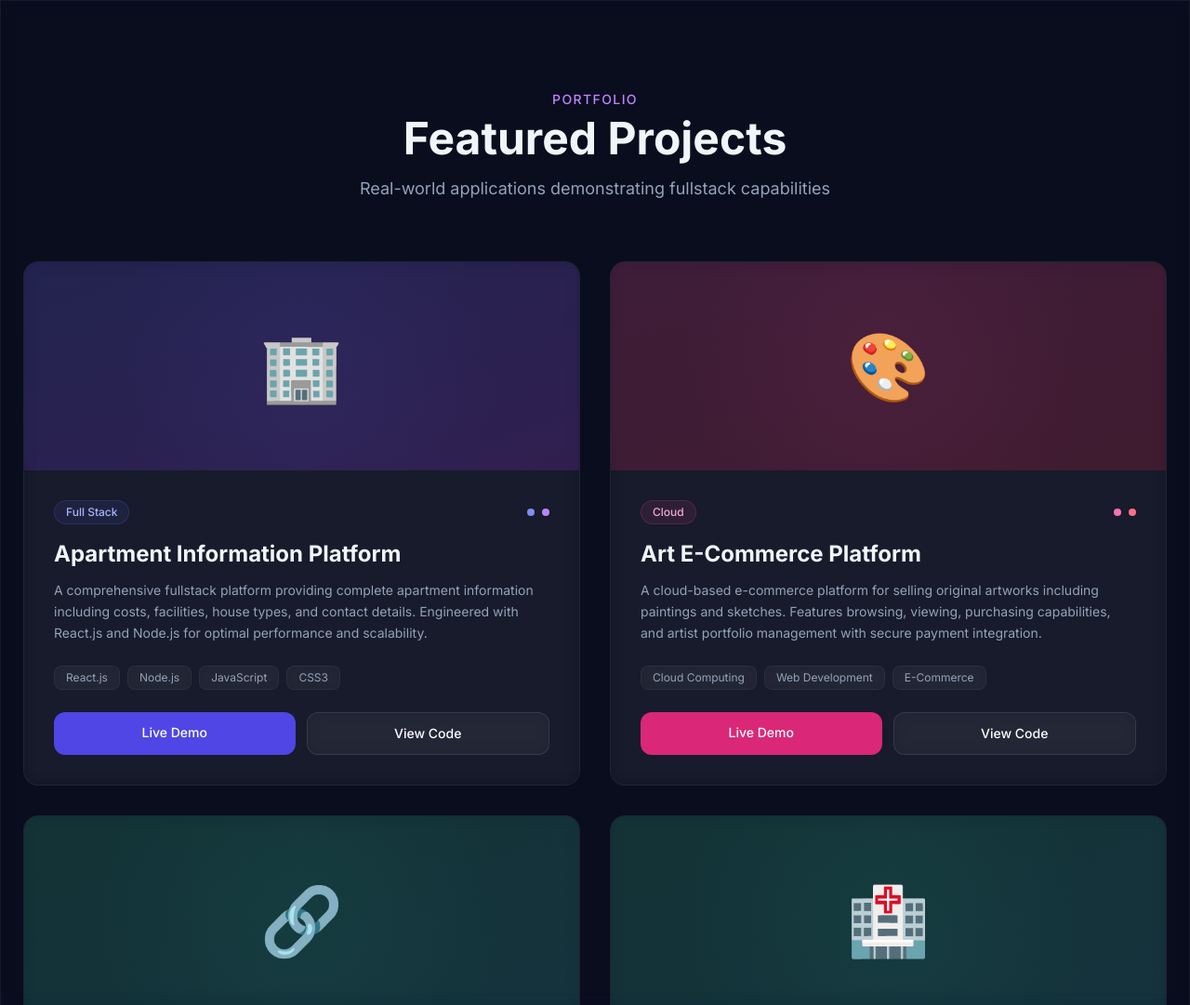
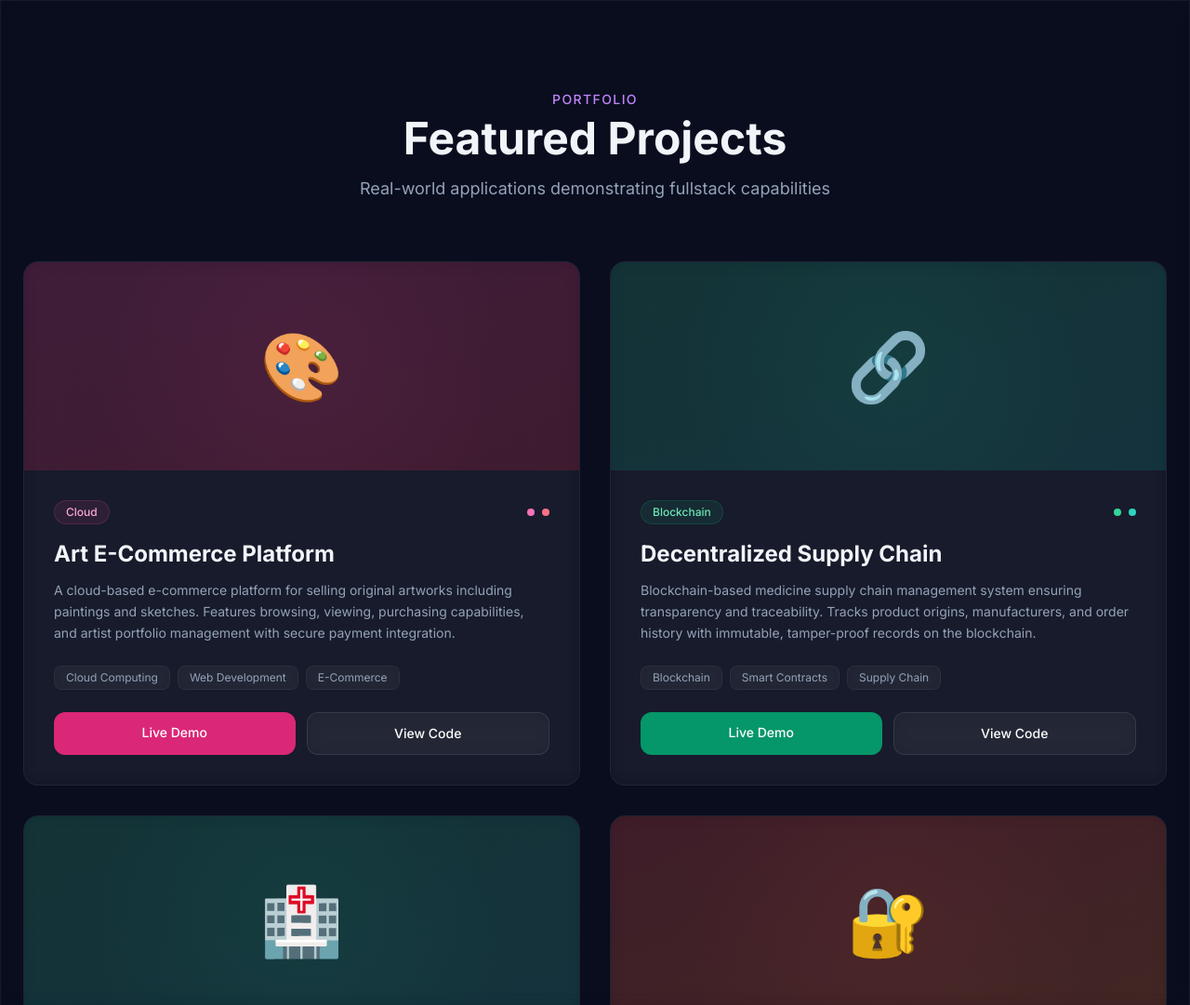
Before and after one commit to dhanyashrip/profportfolio, a plain HTML site: page index.html in a window 1280 px wide. Shown: the part 1683-2764 px from the top of the page at 93% size. Drawn offline with nearby package versions, Linux system fonts and the light colour scheme.

Commit message:
Update index.html

```diff
--- a/index.html
+++ b/index.html
@@ -221,40 +221,9 @@
             </div>
             <div class="grid lg:grid-cols-2 gap-8">
 
-                <!-- Project 1 -->
-                <div class="glass rounded-2xl overflow-hidden card-hover group border border-white/5 hover:border-indigo-500/30">
-                    <div class="h-56 bg-gradient-to-br from-indigo-600/20 to-purple-600/20 flex items-center justify-center relative overflow-hidden">
-                        <div class="absolute inset-0 opacity-20 bg-[radial-gradient(circle_at_50%_50%,rgba(99,102,241,0.3),transparent_70%)]"></div>
-                        <span class="text-7xl relative z-10 group-hover:scale-110 transition-transform duration-500">🏢</span>
-                    </div>
-                    <div class="p-8">
-                        <div class="flex items-center justify-between mb-4">
-                            <span class="bg-indigo-500/10 text-indigo-300 border border-indigo-500/20 px-3 py-1 rounded-full text-xs font-medium">Full Stack</span>
-                            <div class="flex gap-2">
-                                <span class="w-2 h-2 bg-indigo-400 rounded-full"></span>
-                                <span class="w-2 h-2 bg-purple-400 rounded-full"></span>
-                            </div>
-                        </div>
-                        <h3 class="text-2xl font-bold mb-3 group-hover:text-indigo-400 transition-colors">Apartment Information Platform</h3>
-                        <p class="text-slate-400 text-sm leading-relaxed mb-6">A comprehensive fullstack platform providing complete apartment information including costs, facilities, house types, and contact details. Engineered with React.js and Node.js for optimal performance and scalability.</p>
-                        <div class="flex flex-wrap gap-2 mb-6">
-                            <span class="glass px-3 py-1 rounded-lg text-xs text-slate-400">React.js</span>
-                            <span class="glass px-3 py-1 rounded-lg text-xs text-slate-400">Node.js</span>
-                            <span class="glass px-3 py-1 rounded-lg text-xs text-slate-400">JavaScript</span>
-                            <span class="glass px-3 py-1 rounded-lg text-xs text-slate-400">CSS3</span>
-                        </div>
-                       <div class="flex gap-3">
-    <a href="" target="_blank" rel="noopener noreferrer" class="flex-1 bg-indigo-600 hover:bg-indigo-500 text-white py-3 rounded-xl text-sm font-medium transition-all hover:shadow-lg hover:shadow-indigo-500/25 text-center">
-        Live Demo
-    </a>
-    <a href="YOUR_CODE_URL" target="_blank" rel="noopener noreferrer" class="flex-1 glass hover:bg-white/10 text-white py-3 rounded-xl text-sm font-medium transition-all border border-white/10 text-center">
-        View Code
-    </a>
-</div>
-                    </div>
-                </div>
 
-                <!-- Project 2 -->
+
+                <!-- Project 1-->
                 <div class="glass rounded-2xl overflow-hidden card-hover group border border-white/5 hover:border-pink-500/30">
                     <div class="h-56 bg-gradient-to-br from-pink-600/20 to-rose-600/20 flex items-center justify-center relative overflow-hidden">
                         <div class="absolute inset-0 opacity-20 bg-[radial-gradient(circle_at_50%_50%,rgba(236,72,153,0.3),transparent_70%)]"></div>
@@ -288,7 +257,7 @@
                     </div>
                 </div>
 
-                <!-- Project 3 -->
+                <!-- Project 2 -->
                 <div class="glass rounded-2xl overflow-hidden card-hover group border border-white/5 hover:border-emerald-500/30">
                     <div class="h-56 bg-gradient-to-br from-emerald-600/20 to-teal-600/20 flex items-center justify-center relative overflow-hidden">
                         <div class="absolute inset-0 opacity-20 bg-[radial-gradient(circle_at_50%_50%,rgba(16,185,129,0.3),transparent_70%)]"></div>
@@ -322,7 +291,7 @@
                     </div>
                 </div>
 
-                <!----Project 4 -->
+                <!----Project 3 -->
 
 
                 <div class="glass rounded-2xl overflow-hidden card-hover group border border-white/5 hover:border-emerald-500/30">
@@ -360,7 +329,7 @@
                 </div>
 
 
-                <!-- Project 5 -->
+                <!-- Project 4-->
                 <div class="glass rounded-2xl overflow-hidden card-hover group border border-white/5 hover:border-red-500/30">
                     <div class="h-56 bg-gradient-to-br from-red-600/20 to-orange-600/20 flex items-center justify-center relative overflow-hidden">
                         <div class="absolute inset-0 opacity-20 bg-[radial-gradient(circle_at_50%_50%,rgba(239,68,68,0.3),transparent_70%)]"></div>
@@ -384,7 +353,7 @@
 
                     </div>
                 </div>
-                <!----Project 6 -->
+                <!----Project 5 -->
 
 
                 <div class="glass rounded-2xl overflow-hidden card-hover group border border-white/5 hover:border-emerald-500/30">
```
